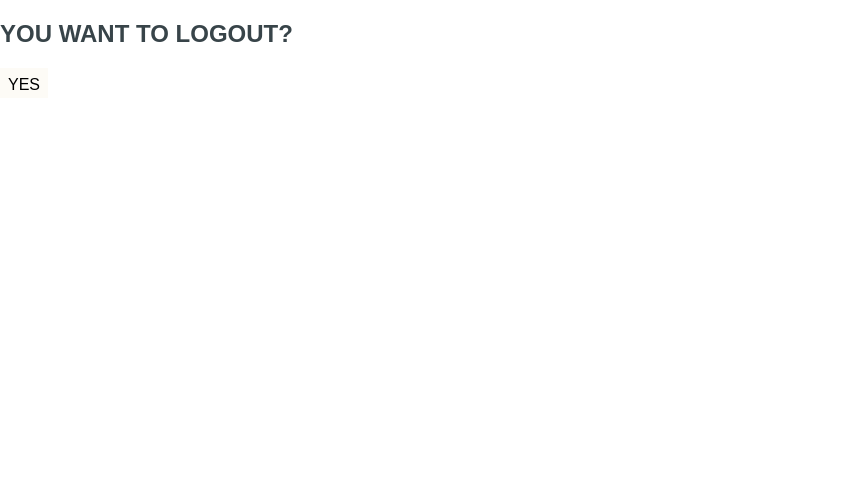
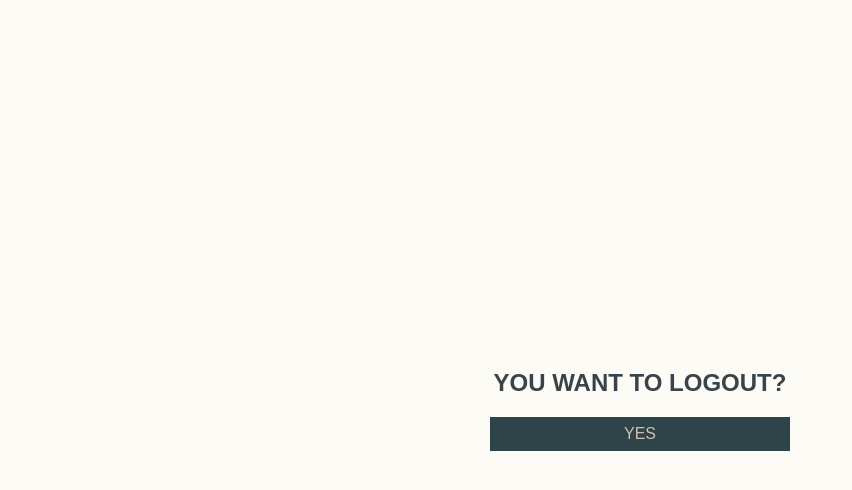
Before and after one commit to Rinasham/DeepL-Translator-GA4, a React (Create React App) app in the folder client/: page /logout in a window 1280 px wide. Shown: the top 490 px of the page, without its empty margins (0-852 px from the left). Built offline with nearby package versions, Linux system fonts and the light colour scheme; a web font is replaced by a local one.

Commit message:
[add] logout page CSS

```diff
--- a/client/src/components/pages/registration/Logout.tsx
+++ b/client/src/components/pages/registration/Logout.tsx
@@ -1,5 +1,6 @@
 import { useCookies } from "react-cookie";
 import { useNavigate } from "react-router";
+import styles from "./Registration.module.css";
 
 export const Logout = () => {
   const [cookies, setCookie, removeCookie] = useCookies();
@@ -13,9 +14,13 @@ export const Logout = () => {
   };
 
   return (
-    <div>
-      <h2>YOU WANT TO LOGOUT?</h2>
-      <button onClick={onClickLogout}>YES</button>
+    <div className={styles.wrapper}>
+      <div className={styles.container}>
+        <h2 style={{ textAlign: "center" }}>YOU WANT TO LOGOUT?</h2>
+        <button onClick={onClickLogout} className={styles.button}>
+          YES
+        </button>
+      </div>
     </div>
   );
 };
```
